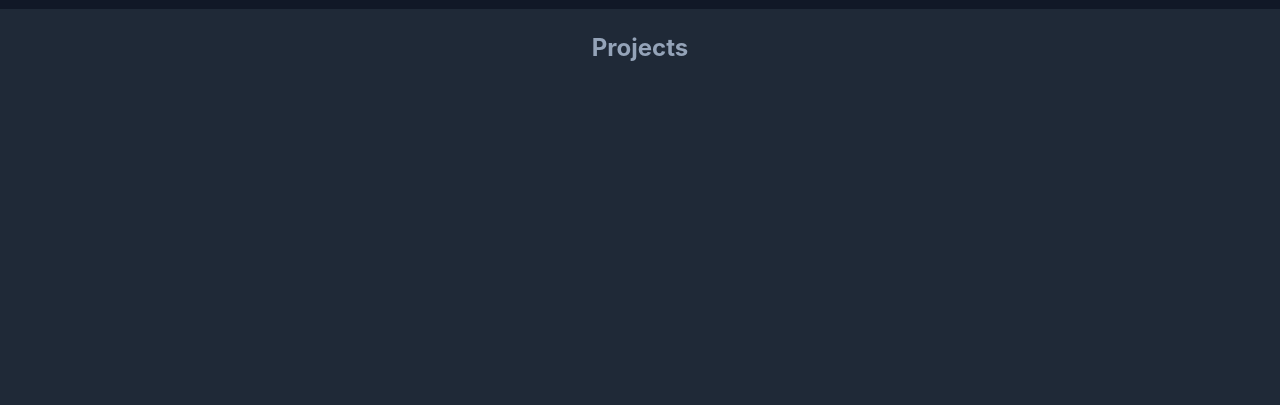
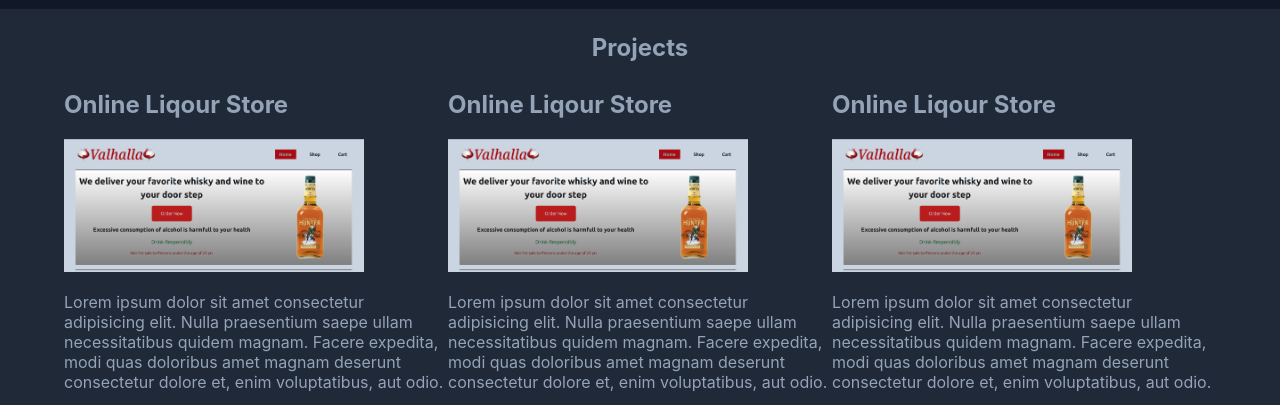
Before and after one commit to GHOST-Aram/my-portfolio, a React (Create React App) app: page / in a window 1280 px wide. Shown: the part 500-905 px from the top of the page. Before the commit the page ends 800 px from the top, so only its background shows below. Built offline with nearby package versions, Linux system fonts and the light colour scheme.

Commit message:
feat: Display Projects previews

```diff
--- a/src/containers/Projects.tsx
+++ b/src/containers/Projects.tsx
@@ -1,15 +1,53 @@
-import React from 'react'
 import SectionTitle from '../components/SectionTitle'
+import ImgSrc from '../images/online-liquor-store.png'
+import ProjectPreview from '../components/ProjectPreview'
 
 const Projects = () => {
   return (
     <section>
         <SectionTitle text='Projects'/>
         <div className="container projects">
-
+			{
+				projects.map(project => (
+					<ProjectPreview
+						title={project.title}
+						imageSrc={project.imageSrc}
+						description={project.description}
+						altText={project.altText}
+					/>
+				))
+			}
         </div>
     </section>
   )
 }
 
+const projects = [
+    {
+		title: 'Online Liqour Store',
+		description: 'Lorem ipsum dolor sit amet consectetur adipisicing elit. '+
+			'Nulla praesentium saepe ullam necessitatibus quidem magnam. '+
+			'Facere expedita, modi quas doloribus amet magnam deserunt consectetur'+
+			' dolore et, enim voluptatibus, aut odio.',
+		altText: 'online liqour store' ,
+		imageSrc: ImgSrc,
+    }, {
+		title: 'Online Liqour Store',
+		description: 'Lorem ipsum dolor sit amet consectetur adipisicing elit. '+
+			'Nulla praesentium saepe ullam necessitatibus quidem magnam. '+
+			'Facere expedita, modi quas doloribus amet magnam deserunt consectetur'+
+			' dolore et, enim voluptatibus, aut odio.',
+		altText: 'online liqour store' ,
+		imageSrc: ImgSrc
+	},
+	{
+		title: 'Online Liqour Store',
+		description: 'Lorem ipsum dolor sit amet consectetur adipisicing elit. '+
+			'Nulla praesentium saepe ullam necessitatibus quidem magnam. '+
+			'Facere expedita, modi quas doloribus amet magnam deserunt consectetur'+
+			' dolore et, enim voluptatibus, aut odio.',
+		altText: 'online liqour store' ,
+		imageSrc: ImgSrc
+	}
+]
 export default Projects
--- a/src/styles/index.css
+++ b/src/styles/index.css
@@ -56,6 +56,19 @@ nav{
 	padding-block: .5rem;
 }
 
+.project-description, .project-title{
+	color: #94a3b8;
+}
+
+.projects{
+	display: grid;
+	grid-template-columns: repeat(3, 1fr);
+}
+
+.projects img{
+	max-width: 300px;
+}
+
 .section-title{
 	padding-block: .5rem;
 	color: #94a3b8;
```
